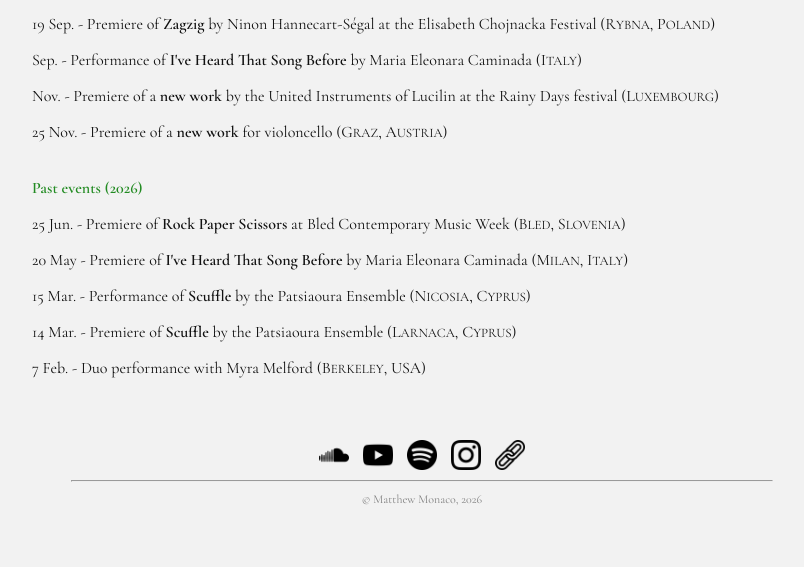
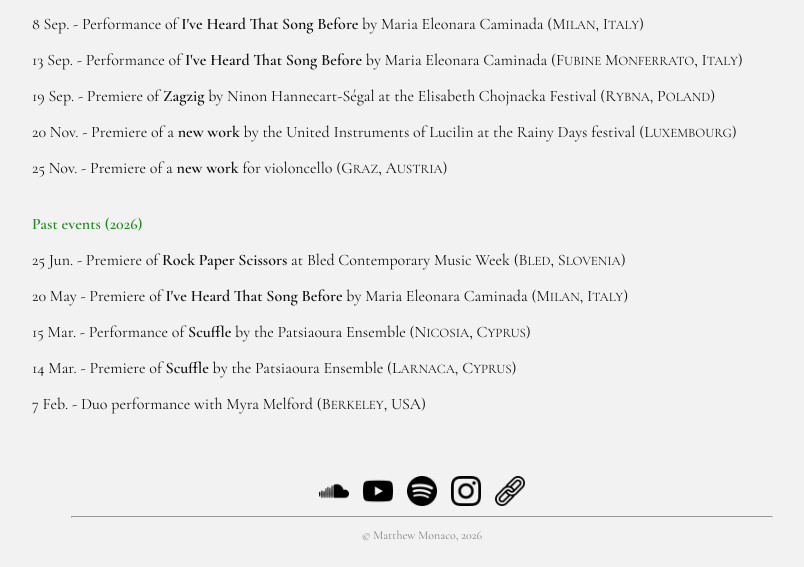
Before and after one commit to matthew-monaco/matthew-monaco.github.io, a Jekyll site: the page built from index.md, in a window 1280 px wide. Shown: the part 487-1054 px from the top of the page, without its empty margins (218-1022 px from the left). Built offline with Jekyll 4.4.1, drawn with Linux system fonts in a browser that asks for light colours; before the commit the page ends 1018 px from its top, so only the background shows below that.

Commit message:
Update index.md

```diff
--- a/index.md
+++ b/index.md
@@ -12,9 +12,10 @@ I am a Paris-based composer and pianist, originally from New Jersey. Feel free t
 
 <span class="green-bold">Upcoming events</span>
 
+<p>8 Sep. - Performance of <strong>I've Heard That Song Before</strong> by Maria Eleonara Caminada (M<font size="2">ILAN</font>, I<font size="2">TALY</font>)</p>
+<p>13 Sep. - Performance of <strong>I've Heard That Song Before</strong> by Maria Eleonara Caminada (F<font size="2">UBINE</font> M<font size="2">ONFERRATO</font>, I<font size="2">TALY</font>)</p>
 <p>19 Sep. -  Premiere of <strong>Zagzig</strong> by Ninon Hannecart-Ségal at the Elisabeth Chojnacka Festival (R<font size="2">YBNA</font>, P<font size="2">OLAND</font>)</p>
-<p>Sep. - Performance of <strong>I've Heard That Song Before</strong> by Maria Eleonara Caminada (I<font size="2">TALY</font>)</p>
-<p>Nov. - Premiere of a <strong>new work</strong> by the United Instruments of Lucilin at the Rainy Days festival (L<font size="2">UXEMBOURG</font>)</p>
+<p>20 Nov. - Premiere of a <strong>new work</strong> by the United Instruments of Lucilin at the Rainy Days festival (L<font size="2">UXEMBOURG</font>)</p>
 <p>25 Nov. - Premiere of a <strong>new work</strong> for violoncello (G<font size="2">RAZ</font>, A<font size="2">USTRIA</font>)</p>
 
 <br>
```
